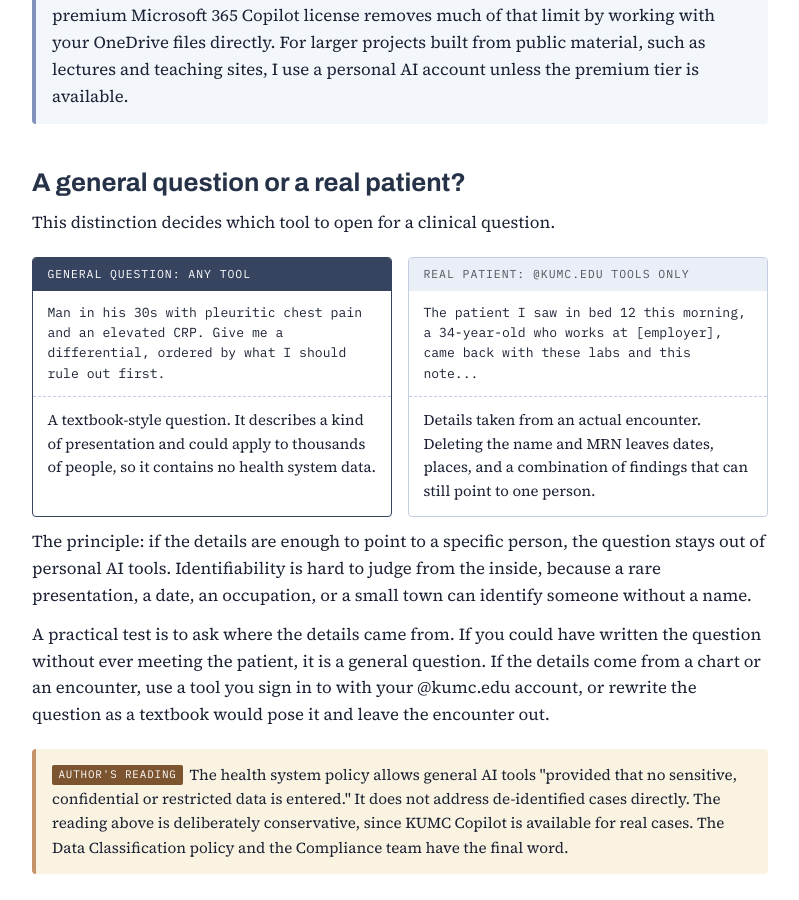
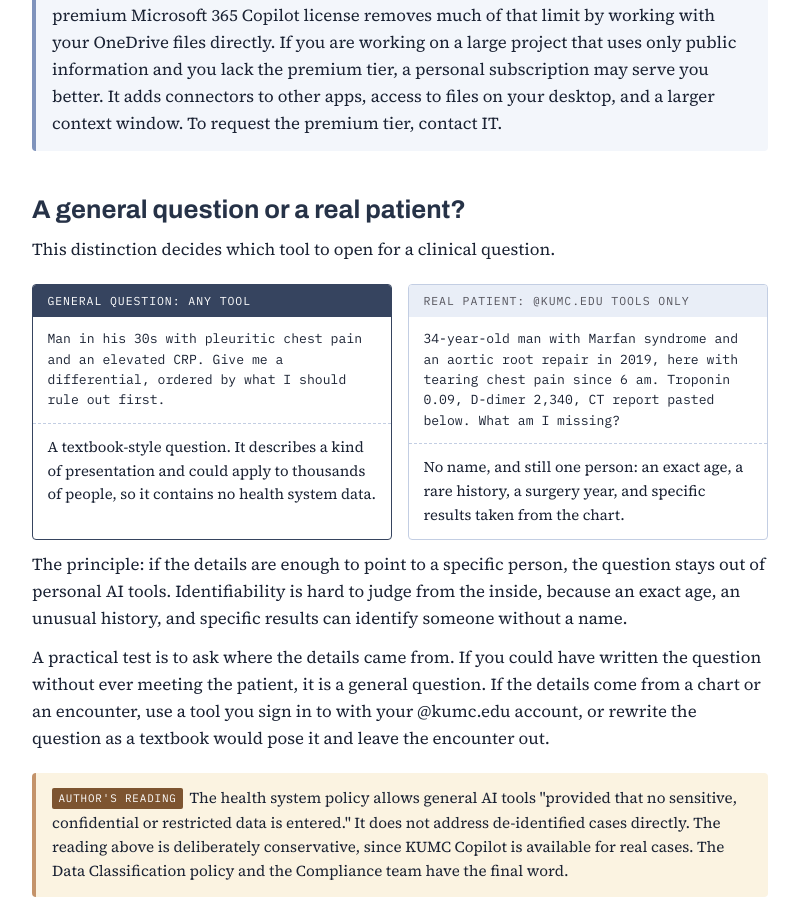
Before and after one commit to jonathandangers/AI-Tutorials, a plain HTML site: page core/start-here.html in a window 1280 px wide. Shown: the part 2592-3492 px from the top of the page, without its empty margins (380-1179 px from the left). Drawn offline with Linux system fonts and the light colour scheme.

Commit message:
Start here: realistic real-patient example; Copilot note addressed to readers on the standard tier
Co-Authored-By: Claude Fable 5.2 <noreply@anthropic.com>
Claude-Session: https://claude.ai/code/session_01Nd3D8jDXbVDkLneBRPP1CG

```diff
--- a/core/start-here.html
+++ b/core/start-here.html
@@ -92,7 +92,7 @@
   <li><strong>This table is a summary.</strong> It is one person's reading of the guidance. Where it differs from official KU Medical Center or health system guidance, the official guidance governs.</li>
 </ul>
 <div class="note"><p><strong>On a KU computer?</strong> Gemini and NotebookLM open on KU computers, and they are still personal accounts: public information only, the same as any other personal AI tool.</p></div>
-<div class="note"><p><strong>Working within standard KUMC Copilot.</strong> Copilot Chat, the version most people have, keeps a project in a single chat with the files you upload to it. That suits smaller pieces of sensitive work, and the chat's context window limits how large a project can grow. A premium Microsoft 365 Copilot license removes much of that limit by working with your OneDrive files directly. For larger projects built from public material, such as lectures and teaching sites, I use a personal AI account unless the premium tier is available.</p></div>
+<div class="note"><p><strong>Working within standard KUMC Copilot.</strong> Copilot Chat, the version most people have, keeps a project in a single chat with the files you upload to it. That suits smaller pieces of sensitive work, and the chat's context window limits how large a project can grow. A premium Microsoft 365 Copilot license removes much of that limit by working with your OneDrive files directly. If you are working on a large project that uses only public information and you lack the premium tier, a personal subscription may serve you better. It adds connectors to other apps, access to files on your desktop, and a larger context window. To request the premium tier, contact IT.</p></div>
 
 <h2>A general question or a real patient?</h2>
 <p>This distinction decides which tool to open for a clinical question.</p>
@@ -104,11 +104,11 @@
   </div>
   <div class="side">
     <div class="label">Real patient: @kumc.edu tools only</div>
-    <div class="prompt">The patient I saw in bed 12 this morning, a 34-year-old who works at [employer], came back with these labs and this note...</div>
-    <div class="result"><p>Details taken from an actual encounter. Deleting the name and MRN leaves dates, places, and a combination of findings that can still point to one person.</p></div>
+    <div class="prompt">34-year-old man with Marfan syndrome and an aortic root repair in 2019, here with tearing chest pain since 6 am. Troponin 0.09, D-dimer 2,340, CT report pasted below. What am I missing?</div>
+    <div class="result"><p>No name, and still one person: an exact age, a rare history, a surgery year, and specific results taken from the chart.</p></div>
   </div>
 </div>
-<p>The principle: if the details are enough to point to a specific person, the question stays out of personal AI tools. Identifiability is hard to judge from the inside, because a rare presentation, a date, an occupation, or a small town can identify someone without a name.</p>
+<p>The principle: if the details are enough to point to a specific person, the question stays out of personal AI tools. Identifiability is hard to judge from the inside, because an exact age, an unusual history, and specific results can identify someone without a name.</p>
 <p>A practical test is to ask where the details came from. If you could have written the question without ever meeting the patient, it is a general question. If the details come from a chart or an encounter, use a tool you sign in to with your @kumc.edu account, or rewrite the question as a textbook would pose it and leave the encounter out.</p>
 <div class="draft"><p><span class="draft-label">Author's reading</span>The health system policy allows general AI tools "provided that no sensitive, confidential or restricted data is entered." It does not address de-identified cases directly. The reading above is deliberately conservative, since KUMC Copilot is available for real cases. The Data Classification policy and the Compliance team have the final word.</p></div>
 <nav class="pager" aria-label="Page"><a class="next" href="../core/ways-to-use.html"><span class="dir">Next</span><span>Ways to use an LLM</span></a></nav>
```
Also changed, not shown: src/core/start-here.html (+4 -4 lines).
